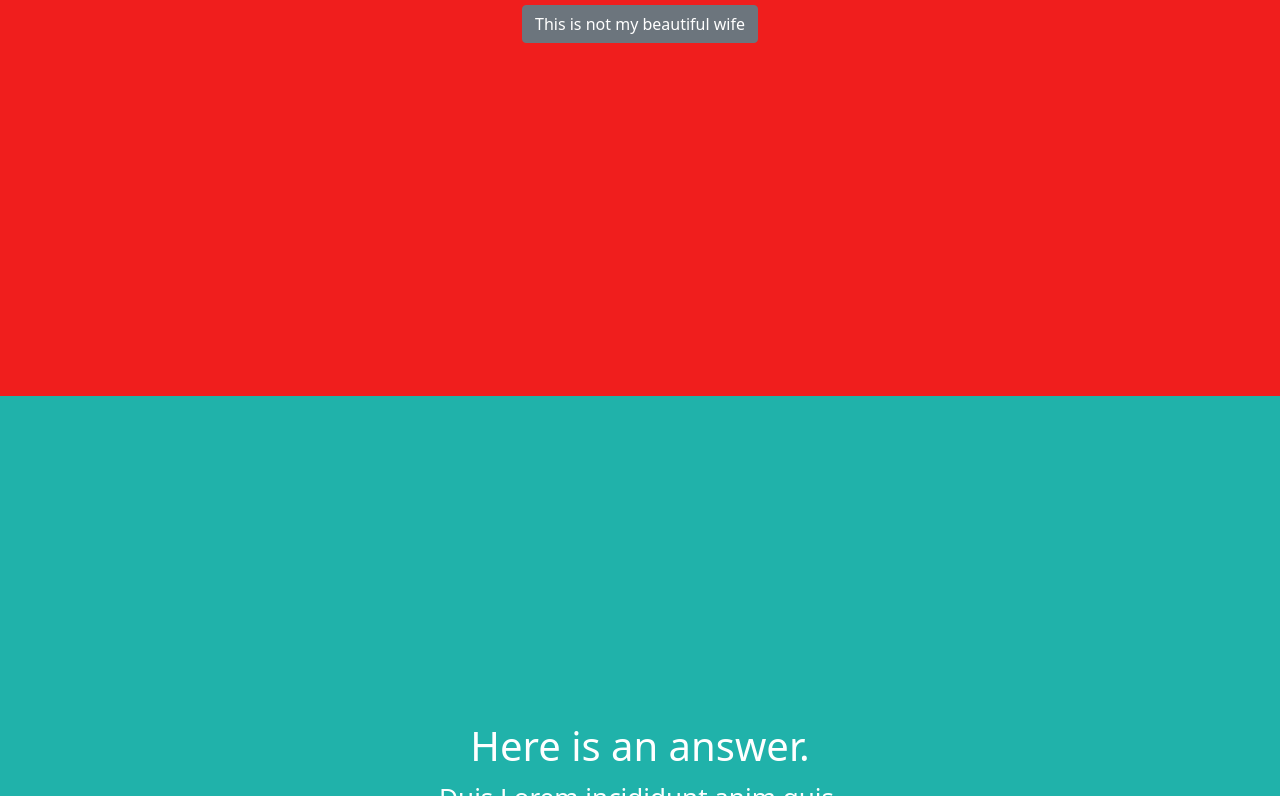
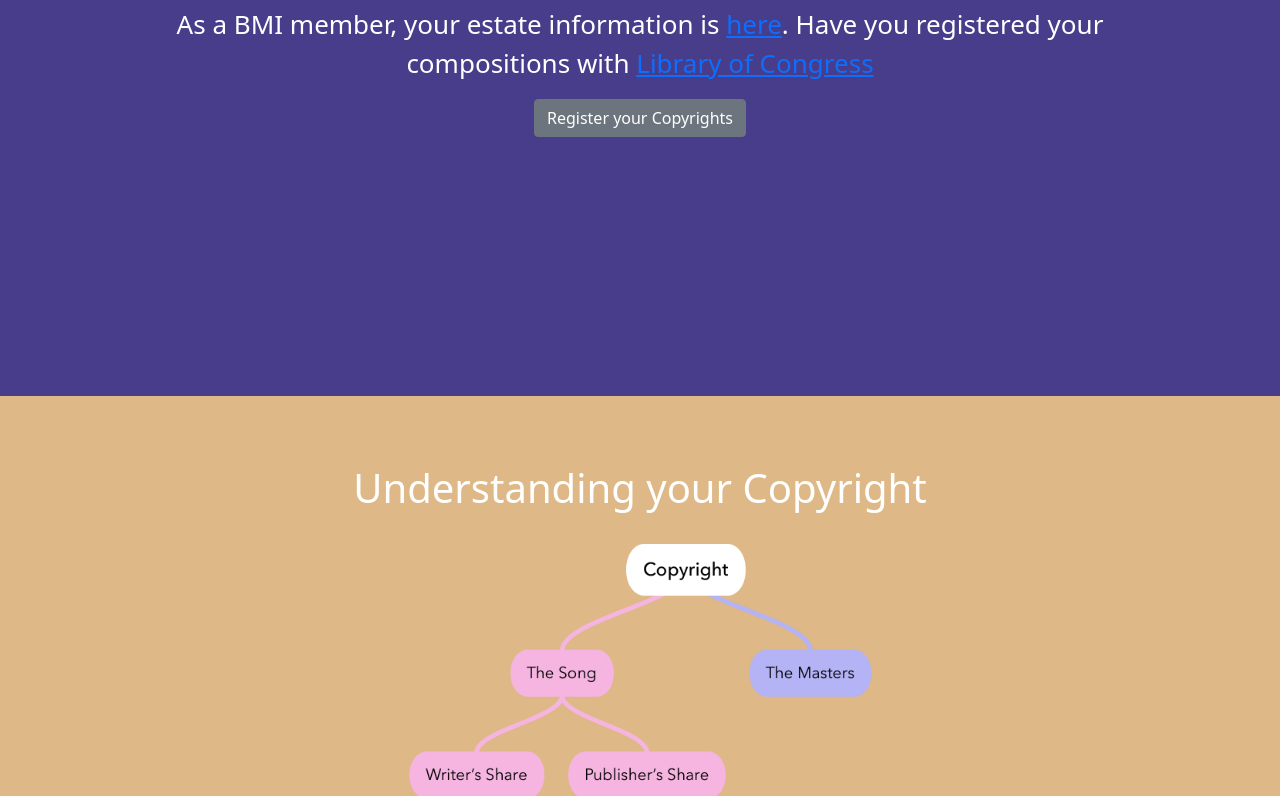
Before and after one commit to dylannirvana/helpdesk, a React (Create React App) app: page / in a window 1280 px wide. Shown: the part 2004-2800 px from the top of the page. Built offline with nearby package versions, Linux system fonts and the light colour scheme.

Commit message:
more complex navigation

```diff
--- a/src/App.js
+++ b/src/App.js
@@ -6,6 +6,9 @@ import Question from './Question';
 import AnotherAnswer from './AnotherAnswer';
 import Questions from './Questions';
 import Ipi from './Ipi';
+import Estate from './Estate';
+import Copyright from './Copyright';
+import Royalties from './Royalties';
 
 
 function App() {
@@ -16,6 +19,9 @@ function App() {
       </header>
 
       <Ipi />
+      <Estate />
+      <Copyright />
+      <Royalties />
       <Question />
       <Answer />
       <AnotherAnswer />
--- a/src/App.scss
+++ b/src/App.scss
@@ -98,3 +98,47 @@
   font-size: calc(10px + 2vmin);
   color: white;
 }
+
+#estate {
+  // background-color: #0162a8;
+  background-color: darkslateblue;
+  min-height: 100vh;
+  display: flex;
+  flex-direction: column;
+  align-items: center;
+  justify-content: center;
+  font-size: calc(10px + 2vmin);
+  color: white;
+}
+
+#copyright {
+  // background-color: #0162a8;
+  background-color: burlywood;
+  min-height: 100vh;
+  display: flex;
+  flex-direction: column;
+  align-items: center;
+  justify-content: center;
+  font-size: calc(10px + 2vmin);
+  color: white;
+}
+
+#royalties {
+  // background-color: #0162a8;
+  background-color: forestgreen;
+  min-height: 100vh;
+  display: flex;
+  flex-direction: column;
+  align-items: center;
+  justify-content: center;
+  font-size: calc(10px + 2vmin);
+  color: white;
+}
+
+.copyright {
+  width: 40%;
+}
+
+.royalties {
+  width: 60%;
+}
--- /dev/null
+++ b/src/Copyright.js
@@ -0,0 +1,22 @@
+// import logo from './logo.svg';
+import './App.scss';
+import { Button } from 'react-bootstrap';
+import copyright from './copyright.png'
+
+
+function Copyright() {
+  return (
+    <div id='copyright'>
+        <h1>Understanding your Copyright</h1>
+        <img className='copyright' src={copyright} alt='Copyrights explained' />
+        <p>A musical copyright is first divided in two parts: the Musical Composition, and the Sound Recording. The copyright of the Sound Recording is further split into the "Writer's Share" and the "Publisher's Share." Don't forget to register your musical compositions with BMI (or other Performance Rights Organization). You can't get paid if you don't! </p>
+
+
+        <p>BMI members can register their works <a href='#'>HERE</a> </p>
+
+        <Button variant="secondary" href='#royalties' >More on Royalties</Button>{' '}
+      </div>
+  );
+}
+
+export default Copyright;
--- a/src/Estate.js
+++ b/src/Estate.js
@@ -7,9 +7,9 @@ function Estate() {
   return (
       <div id='estate'>
         <h1>Do you have questions about heirs or estate?</h1>
-        <p>Specific answers to variations of the question </p>
-        <p>Guide member exactly where to go in their account <a href='#'>authentication</a> . Broad educational <a href='#'>Copyright in Context</a> </p>
-        <Button variant="secondary" href='#home' >Have another question?</Button>{' '}
+        <p>According to US Copyright law, lorem Proident nulla cillum velit officia excepteur sit esse.</p>
+        <p>As a BMI member, your estate information is <a href='#'>here</a>. Have you registered your compositions with <a href='#'>Library of Congress</a> </p>
+        <Button variant="secondary" href='#home' >Register your Copyrights</Button>{' '}
       </div>
   );
 }
--- a/src/Questions.js
+++ b/src/Questions.js
@@ -11,6 +11,9 @@ function Questions() {
             <Button variant="secondary" className="d-grid gap-2 mybutton" size="lg" href='#answer' >How do I work this?</Button>{' '}
             <Button variant="secondary" className="d-grid gap-2 mybutton" size="lg" href='#anotheranswer' >This is not my beautiful house!</Button>{' '}
             <Button variant="secondary" className="d-grid gap-2 mybutton" size="lg" href='#ipi' >What is my IPI Number?</Button>{' '}
+            <Button variant="secondary" className="d-grid gap-2 mybutton" size="lg" href='#estate' >Questions about my estate</Button>{' '}
+            <Button variant="secondary" className="d-grid gap-2 mybutton" size="lg" href='#copyright' >My Copyright</Button>{' '}
+            <Button variant="secondary" className="d-grid gap-2 mybutton" size="lg" href='#royalties' >Royalties</Button>{' '}
     </div>
   );
 }
--- /dev/null
+++ b/src/Royalties.js
@@ -0,0 +1,19 @@
+// import logo from './logo.svg';
+import './App.scss';
+import { Button } from 'react-bootstrap';
+import royalties from './royalties.png'
+
+
+function Royalties() {
+  return (
+      <div id='royalties'>
+        <h1>Understanding your Royalties</h1>
+        <img className='royalties' src={royalties} alt='Royalties explained' />
+        <p>There are 5 major types of musical royalties: Performance, Mechanical, Artist, Digital, and Non-Featured Artist. Performance Royalties are paid on the Musical Composition by BMI and other Performance Right Organizations. Mechanical Royalites are handled by the Mechanical Licensing Collective and Harry Fox Agency. Artist Royalties like streaming are paid by the Digital Service Providers like Spotify and Apple Music to the Distributor or Label Services Company hired by the Artist. Digital Radio Royalties are tracked by SoundExchange. And Non-featured Artist Royalties are paid by the Label or services company to SAG/AFTRA/802</p>
+
+        <Button variant="secondary" href='#copyright' >More on Copyright</Button>{' '}
+      </div>
+  );
+}
+
+export default Royalties;
```
Also changed, not shown: src/copyright.png (added), src/royalties.png (added).
